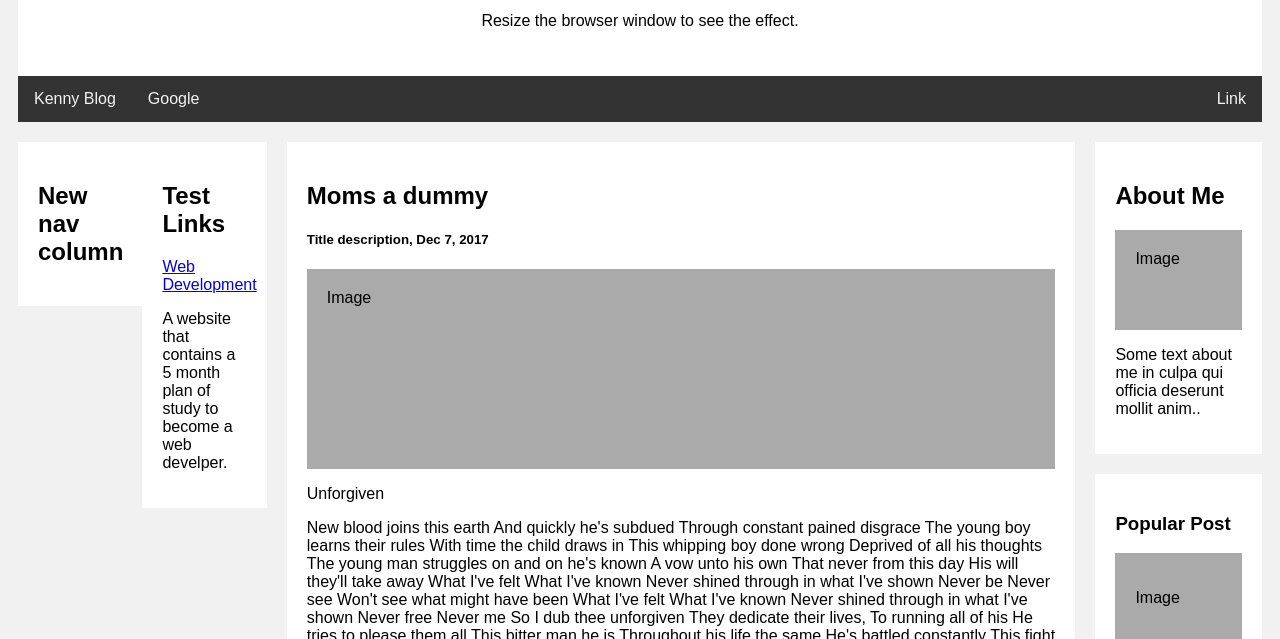
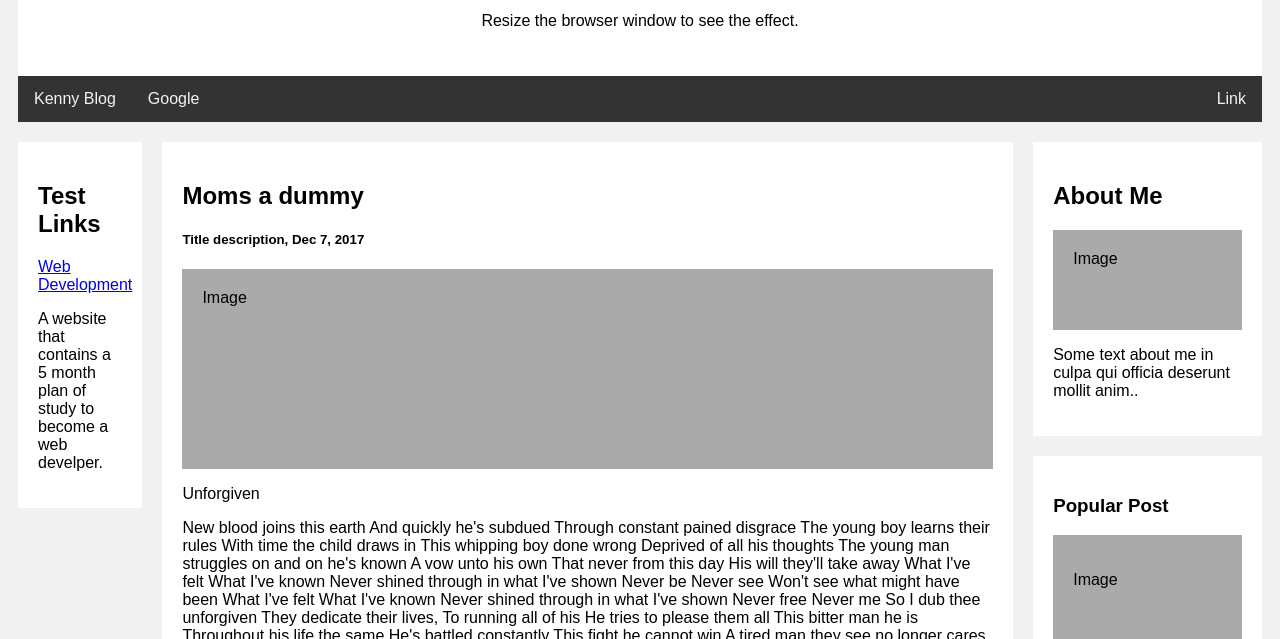
Before and after one commit to jbraudster/TestCollabProject, a plain HTML site: page index.html in a window 1280 px wide. Shown: the part 161-800 px from the top of the page. Drawn offline with Linux system fonts and the light colour scheme.

Commit message:
deleted 4th column

```diff
--- a/index.html
+++ b/index.html
@@ -21,11 +21,6 @@
 </div>
 
 <div class="row">
-  <div class="leftnav">
-    <div class="card">
-    <h2>New nav column</h2>
-    </div>
-  </div>
   <div class="leftnav">
     <div class="card">
       <h2>Test Links</h2>
--- a/styles.css
+++ b/styles.css
@@ -51,14 +51,14 @@ body {
 /* Left column */
 .leftcolumn {
   float: left;
-  width: 65%;
+  width: 70%;
   padding-left: 20px;
 }
 
 /* Right column */
 .rightcolumn {
   float: left;
-  width: 15%;
+  width: 20%;
   background-color: #f1f1f1;
   padding-left: 20px;
 }
```
